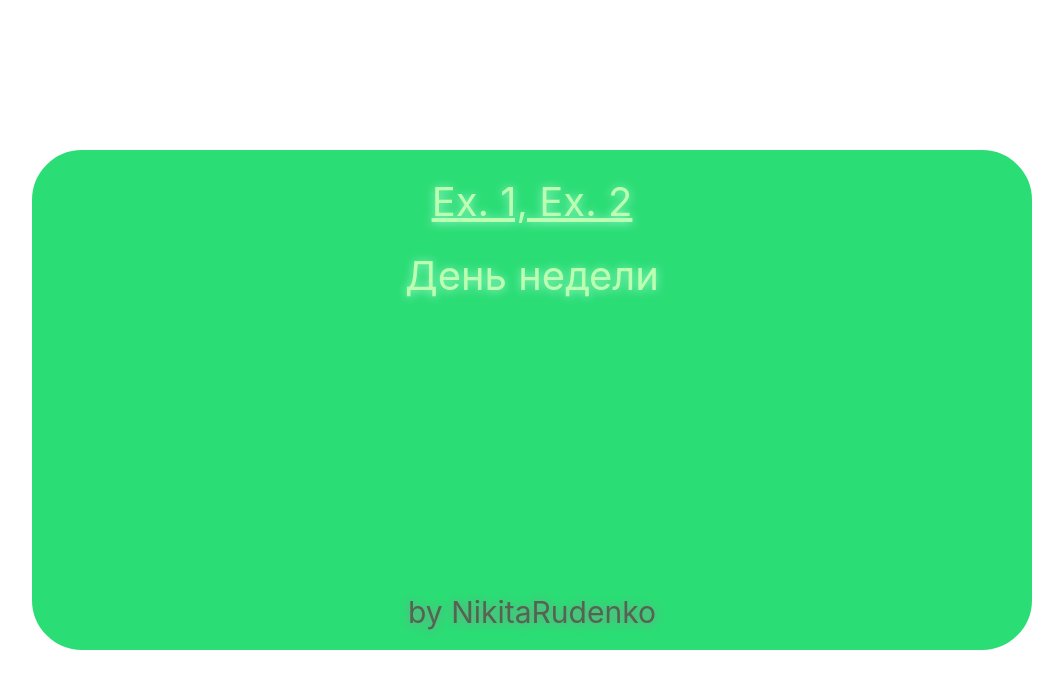
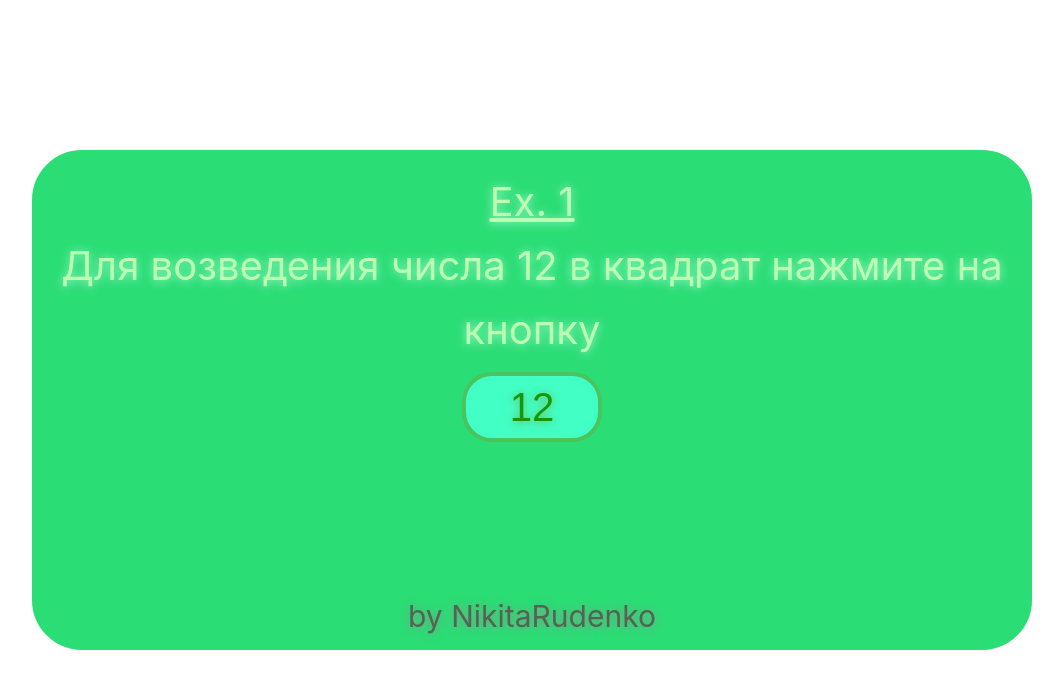
Before and after one commit to nickruden/vue3_base, a Vue app: page / in a window 1280 px wide. Shown: the top 688 px of the page, without its empty margins (0-1063 px from the left). Built offline with nearby package versions, Linux system fonts and the light colour scheme.

Commit message:
Передача параметров в метод в Vue(Task_13)

```diff
--- a/src/App.vue
+++ b/src/App.vue
@@ -1,32 +1,24 @@
 <script>
- export default {
+ export default{
   name: "App",
   data() {
-    return {
-      date: 3,
-    }
+	return {
+	  }
   },
   methods: {
-    // Ex. 1
-    getDate: function () {
-      let week = ['Понедельник', 'Вторник', 'Среда', 'Четверг', 'Пятница', 'Суббота', 'Воскресенье'];
-      return week[this.date - 1];
-    },
-
-    // Ex. 2
-    showDay: function () {
-      let weekday = this.getDate(this.date);
-      alert(weekday);
-    }
+    numalert: function(num) {
+      alert(num ** 2);
+	}
   }
 }
 </script>
 
 <template>
     <div id="main">
-      <!-- Ex. 1, Ex. 2  -->
-      <h2>Ex. 1, Ex. 2</h2>
-      <p>День недели {{ showDay() }}</p>
+      <!-- Ex. 1  -->
+      <h2>Ex. 1</h2>
+      <p>Для возведения числа 12 в квадрат нажмите на кнопку</p>
+      <button @click="numalert(12)">12</button>
 
       <p id="endword">by NikitaRudenko</p>
     </div>
@@ -43,17 +35,35 @@
     border-radius:50px;
     text-shadow: 0px 1px 10px rgb(160, 248, 207);
   }
-  #main p,   #main h2{
+  #main p{
+    font-size: 40px;
+  }
+  #main h2{
     font-size: 40px;
     margin-top: 10px;
-  }
-  #main h2{
     text-decoration: underline;
   }
   #main #endword{
     font-size: 30px;
-    margin-top: 280px;
+    margin-top: 150px;
     color: rgb(83, 100, 80);
     text-shadow: 0px 1px 10px rgb(128, 151, 141);
   }
+  #main button{
+    margin-top: 10px;
+    color: rgb(26, 151, 9);
+    font-size: 40px;
+    text-shadow: 0px 1px 10px rgb(108, 180, 84);
+    background-color: rgb(66, 255, 198);
+    height: 70px;
+    width: 140px;
+    border: 4px solid rgb(74, 197, 94);
+    border-radius: 30px;
+  }
+  #main button:hover{
+    color: rgb(57, 107, 41);
+    background-color: rgb(74, 197, 94);
+    border: 4px solid rgb(66, 255, 198);
+    text-shadow: 0px 1px 10px rgb(160, 248, 207);
+  }
 </style>
```
